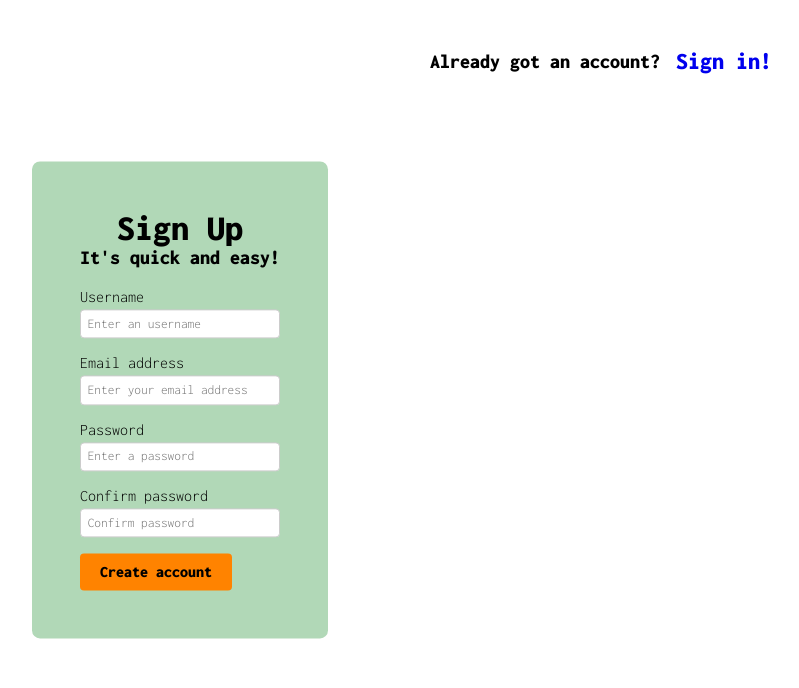
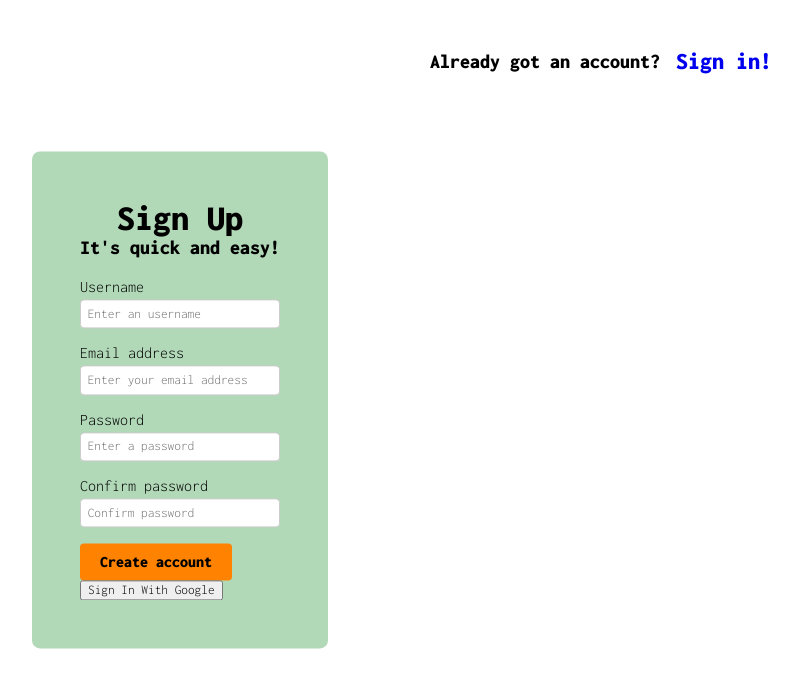
Before and after one commit to agustin2023dv/stateless, a React (Create React App) app in the folder client/: page /sign-up in a window 1280 px wide. Shown: the top 688 px of the page, without its empty margins (460-1259 px from the left). Built offline with nearby package versions, Linux system fonts and the light colour scheme; a web font is replaced by a local one.

Commit message:
feat: Registration through google account

```diff
--- a/client/src/firebase.js
+++ b/client/src/firebase.js
@@ -1,7 +1,8 @@
 // Import the functions you need from the SDKs you need
 import { initializeApp } from "firebase/app";
-import {getAuth, GoogleAuthProvider} from "firebase/auth";
+import {getAuth, GoogleAuthProvider, signInWithPopup} from "firebase/auth";
 import { getFirestore } from "firebase/firestore";
+
 // TODO: Add SDKs for Firebase products that you want to use
 // https://firebase.google.com/docs/web/setup#available-libraries
 
@@ -20,4 +21,13 @@ const app = initializeApp(firebaseConfig);
 // Initialize Firebase Authentication and get a reference to the service
 export const auth = getAuth(app);
 export const db = getFirestore(app);
-export const gProvider = new GoogleAuthProvider();
+
+// Initialize Firebase Auth provider
+const provider = new GoogleAuthProvider();
+
+// whenever a user interacts with the provider, we force them to select an account
+provider.setCustomParameters({
+    prompt : "select_account "
+});
+
+export const signInWithGooglePopup = () => signInWithPopup(auth, provider);
--- a/client/src/pages/SignUp.js
+++ b/client/src/pages/SignUp.js
@@ -3,9 +3,10 @@ import { useHistory } from 'react-router-dom';
 
 import { collection, doc, setDoc, query, where,getDocs } from 'firebase/firestore';
 
-import { auth,db, gProvider } from '../firebase';
-import { createUserWithEmailAndPassword, signInWithPopup } from 'firebase/auth';
+import { auth,db,  signInWithGooglePopup } from '../firebase';
+import { createUserWithEmailAndPassword } from 'firebase/auth';
 import { useState } from 'react';
+
 
 function SignUp() {
   const [email, setEmail] = useState('');
@@ -16,6 +17,7 @@ function SignUp() {
 
 
   const handleSignUp = async (e) => {
+
     e.preventDefault();
 
     const emailValue = email;
@@ -27,16 +29,15 @@ function SignUp() {
 
     try {
       // Verify if the username is already in use
-
-
       const userQuerySnapshot = await getDocs(userQuery);
+      // Verify if the email is already in use
       const emailQuerySnapshot = await getDocs(emailQuery);
 
 
     if (!userQuerySnapshot.empty) {
       // If there's another user with that username
       userQuerySnapshot.forEach((doc) => {
-        alert("username already taken");
+        alert("Username already taken");
       });
       return;
     }
@@ -46,7 +47,6 @@ function SignUp() {
       })
       return;
     }
-
 
       // Create a new user
       const userCredential = await createUserWithEmailAndPassword(auth, emailValue, passwordValue);
@@ -63,9 +63,29 @@ function SignUp() {
       history.push('/');
     } catch (error) {
       // Mistake handler
-      console.error('Error registering:', error.message);
+      alert('Error registering:', error.message);
     }
   };
+
+
+  const logGoogleUser = async () => {
+
+    try{
+      const response = await signInWithGooglePopup();
+      alert(response);
+
+
+
+      // If successful, redirect to landing page
+      history.push('/');
+    }
+    catch(error){
+      // Mistake handler
+      alert('Error registering:', error.message);
+    }
+
+  }
+
 
   return (
     <>
@@ -131,6 +151,9 @@ function SignUp() {
 
           <input type="submit" value="Create account" />
 
+          <div>
+            <button onClick={logGoogleUser}>Sign In With Google</button>
+          </div>
         </form>
       </div>
     </>
```
